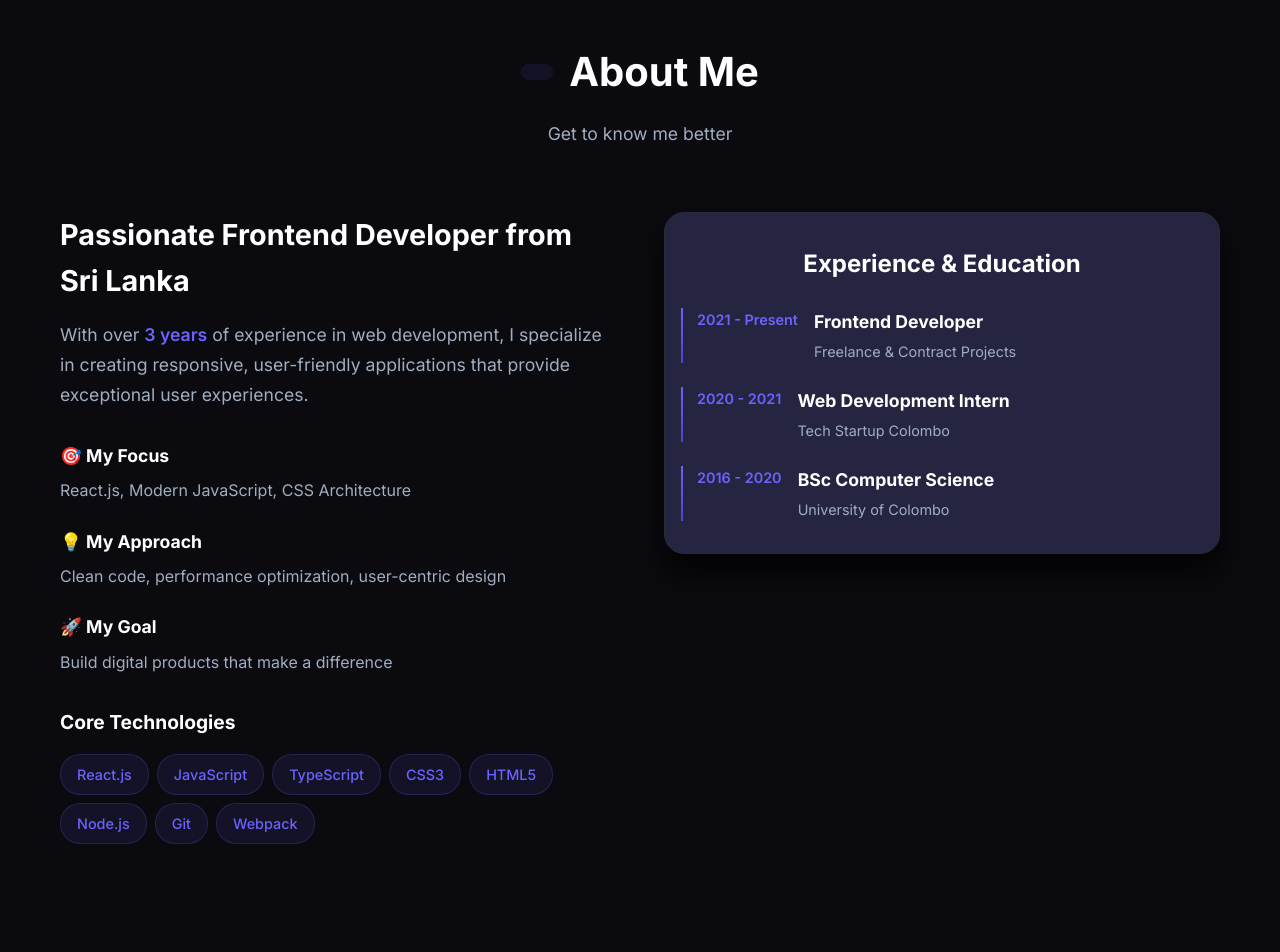
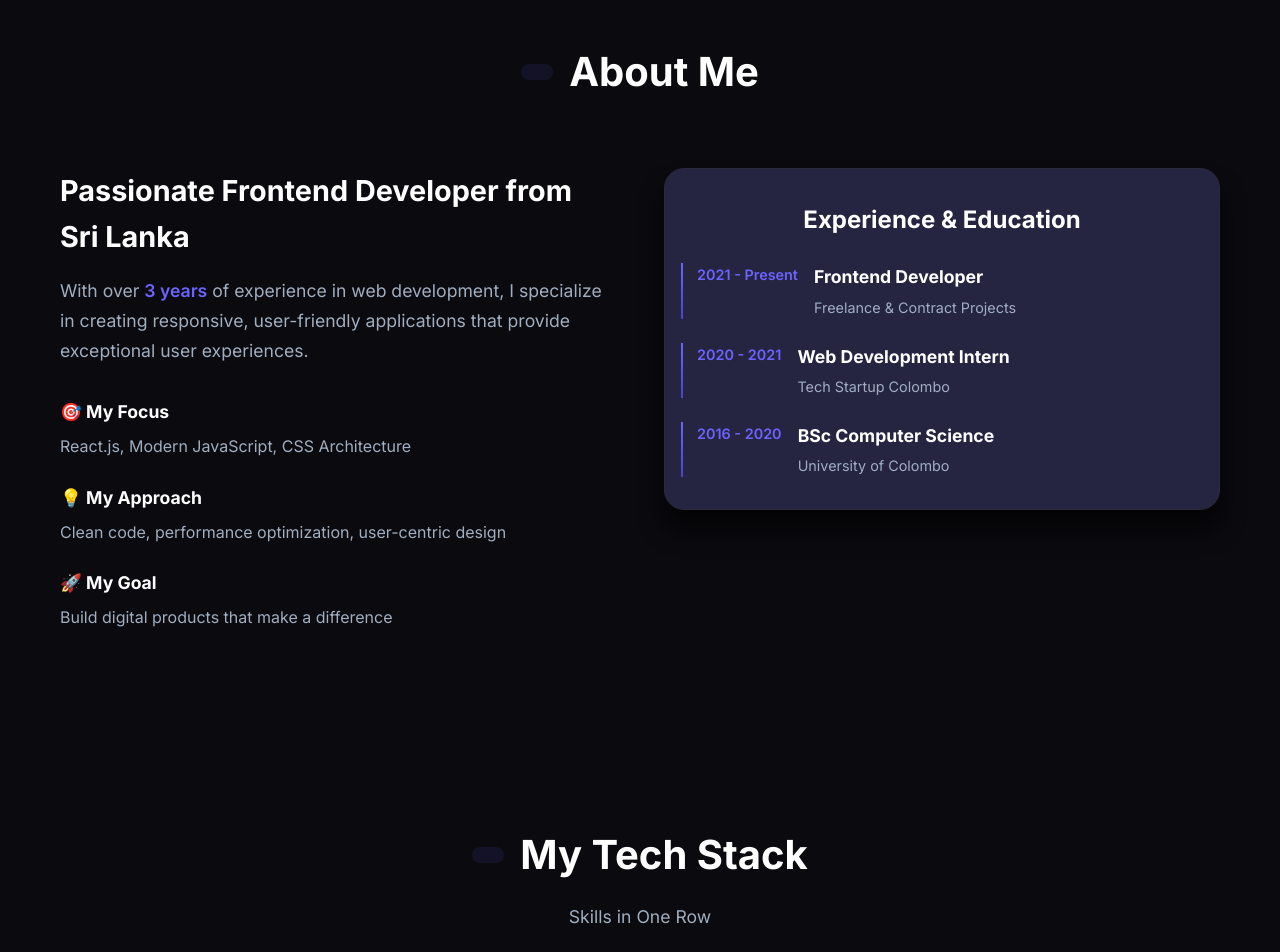
Before and after one commit to mithilamedhavi02-byte/My_portfolio, a React (Create React App) app: page / in a window 1280 px wide. Shown: the part 840-1792 px from the top of the page. Built offline with nearby package versions, Linux system fonts and the light colour scheme.

Commit message:
update this

```diff
--- a/src/App.js
+++ b/src/App.js
@@ -224,7 +224,7 @@ const AboutSection = ({ onDownloadCV }) => {
             <span className="title-number"></span>
             About Me
           </h2>
-          <div className="section-subtitle">Get to know me better</div>
+
         </div>
         <div className="about-content">
           <div className="about-text">
@@ -249,12 +249,8 @@ const AboutSection = ({ onDownloadCV }) => {
               </div>
             </div>
             <div className="skills-preview">
-              <h4>Core Technologies</h4>
-              <div className="skills-tags">
-                {['React.js', 'JavaScript', 'TypeScript', 'CSS3', 'HTML5', 'Node.js', 'Git', 'Webpack'].map(skill => (
-                  <span key={skill} className="skill-tag">{skill}</span>
-                ))}
-              </div>
+
+
             </div>
           </div>
           <div className="about-visual">
```
